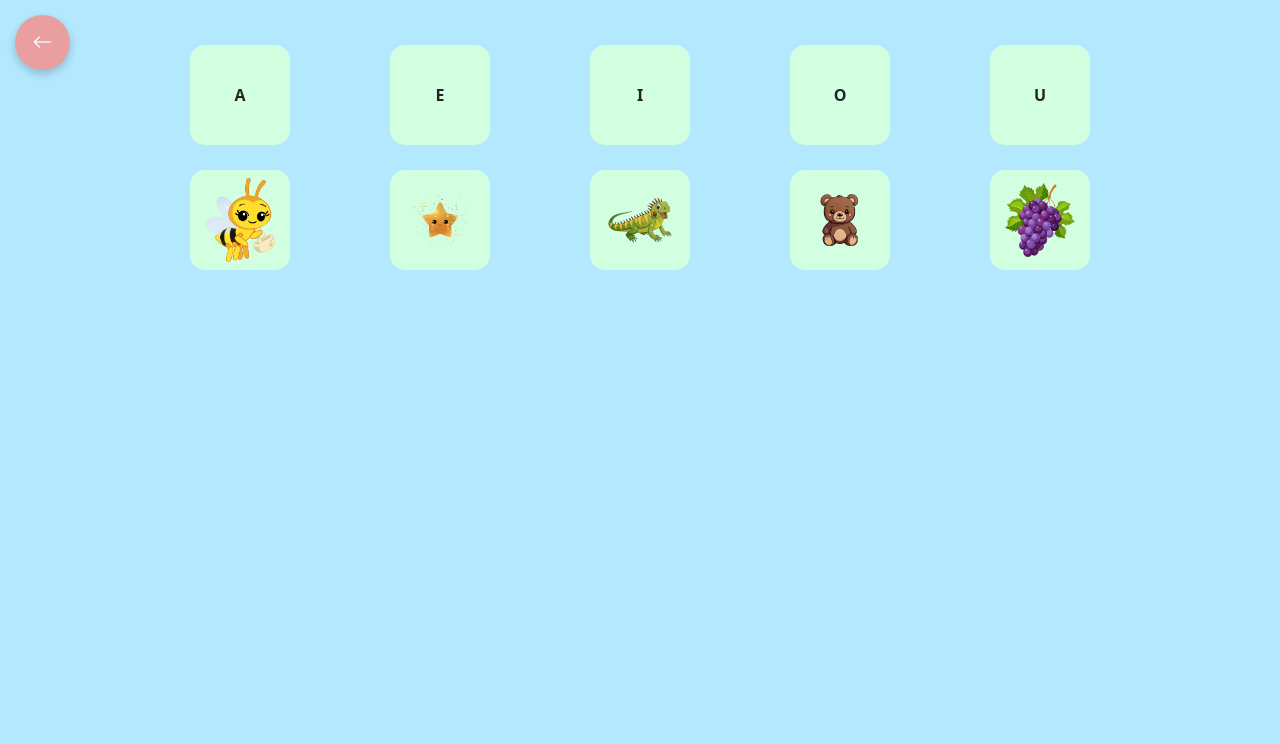
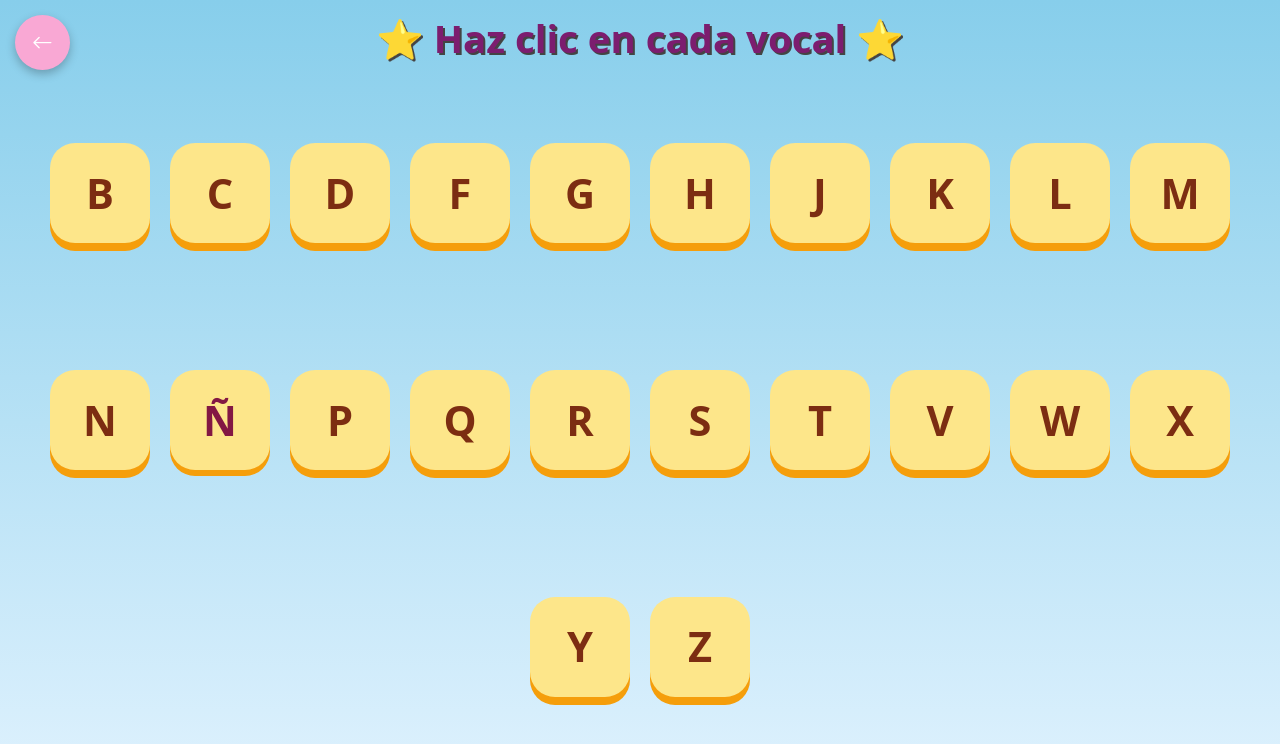
Before and after one commit to mariselaor/gustavito_v2, a Vue app in the folder frontend/: page /lecciones/consonantes in a window 1280 px wide. Shown: the top 744 px of the page. Built offline with nearby package versions, Linux system fonts and the light colour scheme.

Commit message:
cambios
lección

```diff
--- a/frontend/src/assets/styles/consonantes.css
+++ b/frontend/src/assets/styles/consonantes.css
@@ -1,55 +1,110 @@
-
-.match-container {
-  width: 100%;
+/* Escena principal */
+.letter-scene {
   min-height: 100vh;
-  background: #b3e8ff;
-  padding: 20px;
+  background: linear-gradient(to bottom, #87ceeb, #e0f2fe);
+  display: flex;
+  flex-wrap: wrap;
+  justify-content: center;
+  align-items: center;
+  padding: 80px 20px 40px;
   position: relative;
+  overflow: hidden;
 }
 
-.match-area {
+/* Título */
+.title {
   width: 100%;
-  max-width: 900px;
-  margin: auto;
-  position: relative;
+  text-align: center;
+  font-size: clamp(1.4rem, 4vw, 2.2rem);
+  font-weight: bold;
+  color: #7c1d6f;
+  margin-bottom: 30px;
 }
 
-.lines-svg {
-  position: absolute;
-  inset: 0;
-  width: 100%;
-  height: 100%;
-  pointer-events: none;
+/* Botón volver */
+.btn-back {
+  position: fixed;
+  top: 15px;
+  left: 15px;
+  background: #a5f49c;
+  border: none;
+  border-radius: 50%;
+  padding: 12px 14px;
+  font-size: 1.3rem;
+  box-shadow: 0 4px 10px rgba(0,0,0,0.2);
+  cursor: pointer;
+  z-index: 100;
 }
 
-.grid-letters, .grid-images {
-  display: flex;
-  justify-content: space-between;
-  margin: 25px 0;
-}
-
-.letter-card, .image-card {
-  width: 100px;
-  height: 100px;
-  background: #d2ffe0;
-  border-radius: 15px;
+/* Letras */
+.letter {
+  width: 70px;
+  height: 70px;
+  margin: 10px;
+  background: #fde68a;
+  border-radius: 20px;
   display: flex;
   justify-content: center;
   align-items: center;
+  font-size: 2.2rem;
   font-weight: bold;
+  color: #7c2d12;
   cursor: pointer;
-  transition: transform .2s;
+  transition: all 0.2s ease;
+  box-shadow: 0 6px 0 #f59e0b;
 }
 
-.letter-card.selected {
-  transform: scale(1.15);
-  background: #c5ffd0;
+/* Animación al tocar */
+.letter:active {
+  transform: translateY(4px) scale(0.95);
+  box-shadow: 0 2px 0 #f59e0b;
 }
 
-.letter-card:hover, .image-card:hover {
-  transform: scale(1.1);
+/* Hover (PC) */
+.letter:hover {
+  background: #fcd34d;
 }
 
-.icon {
-  width: 70%;
+/* Ñ destacada */
+.letter.ñ {
+  background: #fde68a;
+  box-shadow: 0 6px 0 #f59e0b;
+  color: #831843;
 }
+
+/* Imágenes centrales */
+.center-img {
+  position: absolute;
+  max-width: 120px;
+  opacity: 0.9;
+}
+
+.center-img.bear {
+  bottom: 20px;
+  left: 20px;
+}
+
+.center-img.cloud {
+  top: 80px;
+  right: 20px;
+}
+
+.center-img.grapes {
+  bottom: 30px;
+  right: 30px;
+}
+
+.center-img.star {
+  top: 20px;
+  left: 50%;
+  transform: translateX(-50%);
+}
+
+/* Responsive */
+@media (max-width: 480px) {
+  .letter {
+    width: 60px;
+    height: 60px;
+    font-size: 1.9rem;
+  }
+}
--- /dev/null
+++ b/frontend/src/assets/styles/silabas.css
@@ -0,0 +1,111 @@
+.syllable-scene {
+  min-height: 100vh;
+  width: 100%;
+  padding: 90px 20px 40px;
+  position: relative;
+
+  display: flex;
+  flex-wrap: wrap;
+  justify-content: center;
+  align-content: center;
+  gap: 20px;
+
+  background:
+    url('@/assets/img/nube2.png') repeat-x,
+    linear-gradient(to bottom, #7dd3fc, #e0f2fe);
+
+  background-size: 600px auto, cover;
+  animation: cloudsMove 60s linear infinite;
+}
+
+@keyframes cloudsMove {
+  from { background-position: 0 0, center; }
+  to   { background-position: -2000px 0, center; }
+}
+
+
+/* ===TÍTULO======== */
+.title {
+  width: 100%;
+  text-align: center;
+  font-size: clamp(1.6rem, 4vw, 2.4rem);
+  font-weight: bold;
+  color: #7c1d6f;
+  margin-bottom: 30px;
+}
+
+/* ===============================
+   BOTÓN VOLVER
+================================ */
+.btn-back {
+  position: fixed;
+  top: 15px;
+  left: 15px;
+  background: #f9a8d4;
+  border: none;
+  border-radius: 50%;
+  padding: 12px 14px;
+  font-size: 1.3rem;
+  cursor: pointer;
+  box-shadow: 0 4px 10px rgba(0,0,0,0.25);
+  z-index: 100;
+  transition: transform 0.2s ease;
+}
+
+.btn-back:active {
+  transform: scale(0.9);
+}
+
+/* ===============================
+   SÍLABAS
+================================ */
+.letter {
+  width: 100px;
+  height: 100px;
+  background: #fde68a;
+  border-radius: 25px;
+  display: flex;
+  justify-content: center;
+  align-items: center;
+  font-size: 2.6rem;
+  font-weight: bold;
+  color: #7c2d12;
+  cursor: pointer;
+  user-select: none;
+  box-shadow: 0 8px 0 #f59e0b;
+  transition: all 0.15s ease;
+}
+
+/* Efecto botón */
+.letter:active {
+  transform: translateY(6px) scale(0.95);
+  box-shadow: 0 3px 0 #f59e0b;
+}
+
+/* Hover PC */
+.letter:hover {
+  background: #fcd34d;
+}
+
+/* ===============================
+   RESPONSIVE
+================================ */
+@media (max-width: 600px) {
+  .letter {
+    width: 80px;
+    height: 80px;
+    font-size: 2.1rem;
+  }
+
+  .title {
+    font-size: 1.7rem;
+  }
+}
+
+@media (max-width: 380px) {
+  .letter {
+    width: 70px;
+    height: 70px;
+    font-size: 1.9rem;
+  }
+}
--- a/frontend/src/views/Consonantes.vue
+++ b/frontend/src/views/Consonantes.vue
@@ -1,117 +1,84 @@
 <template>
-  <div class="match-container">
+  <!-- 🔙 Botón Volver -->
+  <button class="btn-back" @click="goBack">
+    <i class="bi bi-arrow-left"></i>
+  </button>
 
-    <!-- Botón Volver -->
-    <button class="btn-back" @click="goBack">
-      <i class="bi bi-arrow-left"></i>
-    </button>
+  <div class="letter-scene">
 
-    <!-- Contenedor con letras / imágenes / líneas -->
-    <div ref="area" class="match-area">
+    <!-- Título -->
+    <h2 class="title">⭐ Haz clic en cada vocal ⭐</h2>
 
-      <!-- SVG para las líneas -->
-      <svg class="lines-svg">
-        <line v-for="(line, i) in drawnLines"
-              :key="i"
-              :x1="line.x1"
-              :y1="line.y1"
-              :x2="line.x2"
-              :y2="line.y2"
-              stroke="black"
-              stroke-width="4"
-              stroke-linecap="round" />
-      </svg>
+    <!-- Decoraciones -->
+    <img src="" class="decor plane" />
+    <img src="" class="decor child" />
 
-      <!-- Letras -->
-      <div class="grid-letters">
-        <div
-          v-for="(item, i) in letters"
-          :key="i"
-          class="letter-card"
-          @click="selectLetter(i)"
-          :class="{ selected: selectedLetter === i }"
-          :ref="el => letterRefs[i] = el"
-        >
-          {{ item.label }}
-        </div>
-      </div>
+    <!-- Consonantes -->
+    <div class="letter b" @click="speak('B')">B</div>
+    <div class="letter c" @click="speak('C')">C</div>
+    <div class="letter d" @click="speak('D')">D</div>
+    <div class="letter f" @click="speak('F')">F</div>
+    <div class="letter g" @click="speak('G')">G</div>
 
-      <!-- Imágenes -->
-      <div class="grid-images">
-        <div
-          v-for="(img, i) in images"
-          :key="i"
-          class="image-card"
-          @click="selectImage(i)"
-          :ref="el => imageRefs[i] = el"
-        >
-          <img :src="img.src" class="icon" />
-        </div>
-      </div>
+    <div class="letter h" @click="speak('H')">H</div>
+    <div class="letter j" @click="speak('J')">J</div>
+    <div class="letter k" @click="speak('K')">K</div>
+    <div class="letter l" @click="speak('L')">L</div>
+    <div class="letter m" @click="speak('M')">M</div>
 
-    </div>
+    <div class="letter n" @click="speak('N')">N</div>
+    <div class="letter ñ" @click="speak('Ñ')">Ñ</div>
+    <div class="letter p" @click="speak('P')">P</div>
+    <div class="letter q" @click="speak('Q')">Q</div>
+    <div class="letter r" @click="speak('R')">R</div>
+    <div class="letter s" @click="speak('S')">S</div>
+
+    <div class="letter t" @click="speak('T')">T</div>
+    <div class="letter v" @click="speak('V')">V</div>
+    <div class="letter w" @click="speak('W')">W</div>
+    <div class="letter x" @click="speak('X')">X</div>
+    <div class="letter y" @click="speak('Y')">Y</div>
+    <div class="letter z" @click="speak('Z')">Z</div>
 
   </div>
 </template>
 
 <script>
 export default {
-  data() {
-    return {
-      letters: [
-        { label: "A", match: 0 },
-        { label: "E", match: 1 },
-        { label: "I", match: 2 },
-        { label: "O", match: 3 },
-        { label: "U", match: 4 },
-      ],
-
-      images: [
-        { src: "/src/assets/img/abeja.png" },
-        { src: "/src/assets/img/estrella.png" },
-        { src: "/src/assets/img/iguana.png" },
-        { src: "/src/assets/img/oso.png" },
-        { src: "/src/assets/img/uva.png" },
-      ],
-
-      selectedLetter: null,
-      drawnLines: [],
-      letterRefs: [],
-      imageRefs: [],
-    };
+  mounted() {
+    // Obliga a Chrome a cargar las voces
+    window.speechSynthesis.onvoiceschanged = () => {};
   },
 
   methods: {
-    selectLetter(index) {
-      this.selectedLetter = index;
-    },
+    speak(text) {
+      const speech = new SpeechSynthesisUtterance(text);
 
-    selectImage(index) {
-      if (this.selectedLetter === null) return;
+      // Obtiene las voces disponibles
+      const voices = window.speechSynthesis.getVoices();
 
-      const correct = this.letters[this.selectedLetter].match === index;
+      // Busca una voz española REAL
+      const spanishVoice = voices.find(
+        v => v.lang && v.lang.toLowerCase().startsWith('es')
+      );
 
-      const area = this.$refs.area.getBoundingClientRect();
-      const letterEl = this.letterRefs[this.selectedLetter].getBoundingClientRect();
-      const imgEl = this.imageRefs[index].getBoundingClientRect();
+      // Si existe una voz en español, úsala
+      if (spanishVoice) {
+        speech.voice = spanishVoice;
+      }
 
-      this.drawnLines.push({
-        x1: letterEl.left - area.left + letterEl.width / 2,
-        y1: letterEl.top - area.top + letterEl.height / 2,
-        x2: imgEl.left - area.left + imgEl.width / 2,
-        y2: imgEl.top - area.top + imgEl.height / 2,
-      });
+      speech.lang = 'es-ES';
+      speech.rate = 0.9; // Más natural para niños
 
-      this.selectedLetter = null;
+      window.speechSynthesis.cancel();
+      window.speechSynthesis.speak(speech);
     },
 
     goBack() {
       this.$router.back();
     }
   }
-};
+}
 </script>
 
-
-
-<style src="../assets/styles/consonantes.css"></style>
+<style src="@/assets/styles/consonantes.css"></style>
--- a/frontend/src/views/Home.vue
+++ b/frontend/src/views/Home.vue
@@ -61,15 +61,12 @@
         <!-- Lecciones -->
         <div class="col-10 col-md-3 fade-in">
            <div class="card shadow-lg p-4 rounded-4 card-float card-lessons">
-
               <div class="icon-bounce mb-3">
                <i class="bi bi-book display-1"></i>
               </div>
-
              <h3 class="fw-bold">Lecciones</h3>
             <p class="text-muted">Aprende paso a paso</p>
-
-            <button class="btn w-100 btn-lessons" @click="goToLessons">
+            <button class= "btn btn-danger w-100 rounded-pill fw-bold btn-hover" @click="goToLessons">
              <i class="bi bi-play-circle-fill me-2"></i> Entrar
             </button>
           </div>
--- /dev/null
+++ b/frontend/src/views/Silabas.vue
@@ -0,0 +1,62 @@
+<template>
+  <!-- 🔙 Botón Volver -->
+  <button class="btn-back" @click="goBack">
+    <i class="bi bi-arrow-left"></i>
+  </button>
+
+  <div class="syllable-scene">
+
+    <!-- Título -->
+    <h2 class="title">⭐ Haz clic en cada sílaba ⭐</h2>
+
+    <!-- Sílabas -->
+    <div
+      v-for="silaba in silabas"
+      :key="silaba"
+      class="letter"
+      @click="speak(silaba)"
+    >
+      {{ silaba }}
+    </div>
+
+  </div>
+</template>
+
+<script>
+export default {
+  data() {
+    return {
+      silabas: ['MA', 'ME', 'MI', 'MO', 'MU']
+    }
+  },
+
+  mounted() {
+    window.speechSynthesis.onvoiceschanged = () => {}
+  },
+
+  methods: {
+    speak(text) {
+      const speech = new SpeechSynthesisUtterance(text)
+      const voices = window.speechSynthesis.getVoices()
+
+      const spanishVoice = voices.find(
+        v => v.lang && v.lang.toLowerCase().startsWith('es')
+      )
+
+      if (spanishVoice) speech.voice = spanishVoice
+
+      speech.lang = 'es-ES'
+      speech.rate = 0.8
+
+      window.speechSynthesis.cancel()
+      window.speechSynthesis.speak(speech)
+    },
+
+    goBack() {
+      this.$router.back()
+    }
+  }
+}
+</script>
+
+<style src="@/assets/styles/silabas.css"></style>
--- a/frontend/src/views/Vocales.vue
+++ b/frontend/src/views/Vocales.vue
@@ -1,5 +1,5 @@
 <template>
-  <!-- 🔙 Botón Volver -->
+  <!--  Botón Volver -->
   <button class="btn-back" @click="goBack">
     <i class="bi bi-arrow-left"></i>
   </button>
```
Also changed, not shown: frontend/src/router/index.js (+9 -10 lines).
